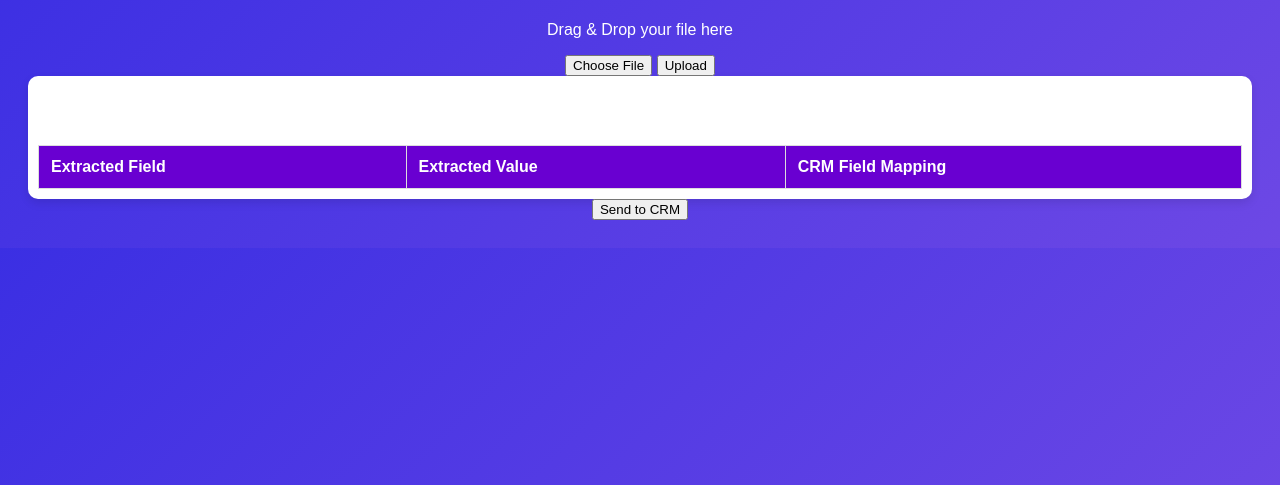
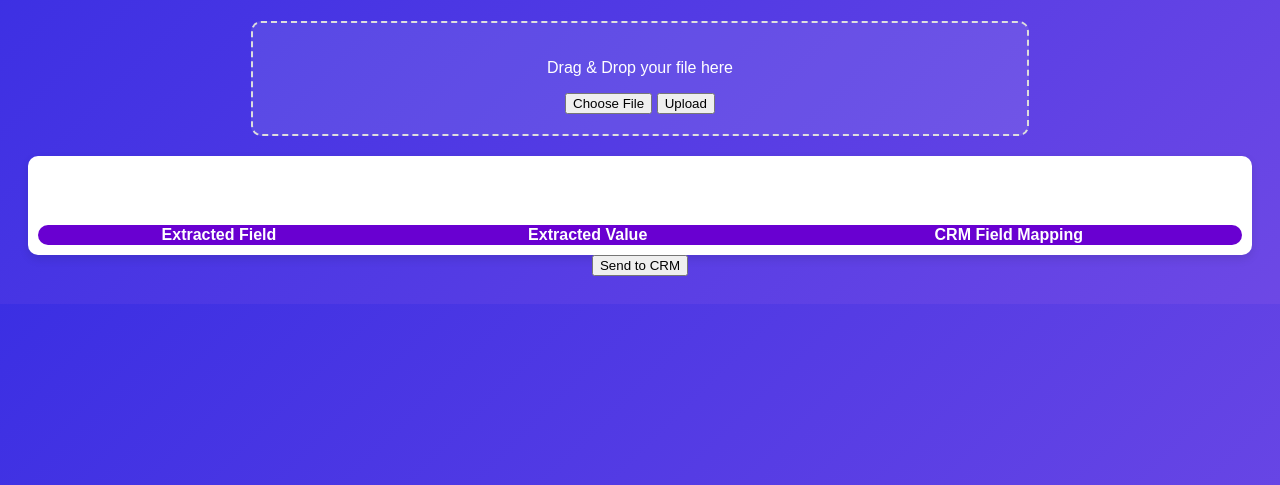
Before and after one commit to Cremattsd/goose-maverick, a Flask app: template templates/dashboard.html in a window 1280 px wide. Shown: the part 75-560 px from the top of the page. Run offline with Flask 3, Linux system fonts and the light colour scheme; the template is opened without the code that fills it, so the values that code supplies are empty.

Commit message:
Update styles.css

```diff
--- a/static/styles.css
+++ b/static/styles.css
@@ -28,64 +28,99 @@ body {
     color: black;
 }
 
-/* Buttons */
+/* Sexy Modern Buttons */
 .btn {
-    width: 100%;
-    padding: 12px;
+    display: inline-block;
+    width: auto;
+    padding: 12px 24px;
     font-size: 16px;
-    background: #6900D1;
+    font-weight: bold;
     color: white;
+    text-align: center;
+    text-decoration: none;
     border: none;
-    border-radius: 6px;
+    border-radius: 50px;
     cursor: pointer;
-    transition: 0.3s;
+    transition: all 0.3s ease-in-out;
+    background: linear-gradient(135deg, #6900D1, #9C27B0);
+    box-shadow: 0px 4px 10px rgba(105, 0, 209, 0.3);
 }
 
 .btn:hover {
-    background: #5200A8;
-    transform: scale(1.02);
+    background: linear-gradient(135deg, #9C27B0, #6900D1);
+    transform: translateY(-2px);
+    box-shadow: 0px 6px 15px rgba(105, 0, 209, 0.5);
 }
 
-/* Scrollable Table */
+.btn:active {
+    transform: translateY(1px);
+    box-shadow: 0px 2px 8px rgba(105, 0, 209, 0.5);
+}
+
+/* Drag and Drop Upload Box */
+.upload-box {
+    border: 2px dashed #ddd;
+    padding: 20px;
+    margin: 20px auto;
+    width: 60%;
+    border-radius: 10px;
+    text-align: center;
+    background: rgba(255, 255, 255, 0.1);
+    transition: 0.3s ease-in-out;
+}
+
+/* Drag Over Effect */
+.drag-over {
+    background-color: rgba(255, 255, 255, 0.2);
+    border-color: #6900D1;
+    box-shadow: 0px 0px 10px rgba(105, 0, 209, 0.5);
+}
+
+/* Scrollable Data Table */
 .data-container {
-    max-height: 500px; /* Restricts the height */
-    overflow-y: auto; /* Enables scroll */
+    max-height: 500px;
+    overflow-y: auto;
     padding: 10px;
     background: white;
     border-radius: 10px;
     box-shadow: 0px 4px 10px rgba(0, 0, 0, 0.1);
 }
 
-/* Improved Table Look */
+/* Table Styles */
 table {
     width: 100%;
     border-collapse: collapse;
+    background: white;
+    border-radius: 10px;
+    overflow: hidden;
+    color: black;
 }
 
-th, td {
-    padding: 12px;
-    border: 1px solid #ddd;
-    text-align: left;
-}
-
+/* Table Headers */
 th {
     background: #6900D1;
     color: white;
     font-weight: bold;
 }
 
+/* Table Cells */
+td {
+    padding: 12px;
+    border: 1px solid #ddd;
+    text-align: left;
+    word-wrap: break-word;
+    white-space: normal;
+    max-width: 400px;
+    color: black;
+}
+
 /* CRM Field Dropdown */
 .crm-field-dropdown {
     padding: 8px;
     border-radius: 5px;
-    background-color: #fff;
+    background-color: white;
     color: #333;
     border: 1px solid #ccc;
     font-size: 14px;
+    cursor: pointer;
 }
-
-.crm-field-dropdown:focus {
-    border-color: #007bff;
-    outline: none;
-    box-shadow: 0 0 5px rgba(0, 123, 255, 0.5);
-}
```
